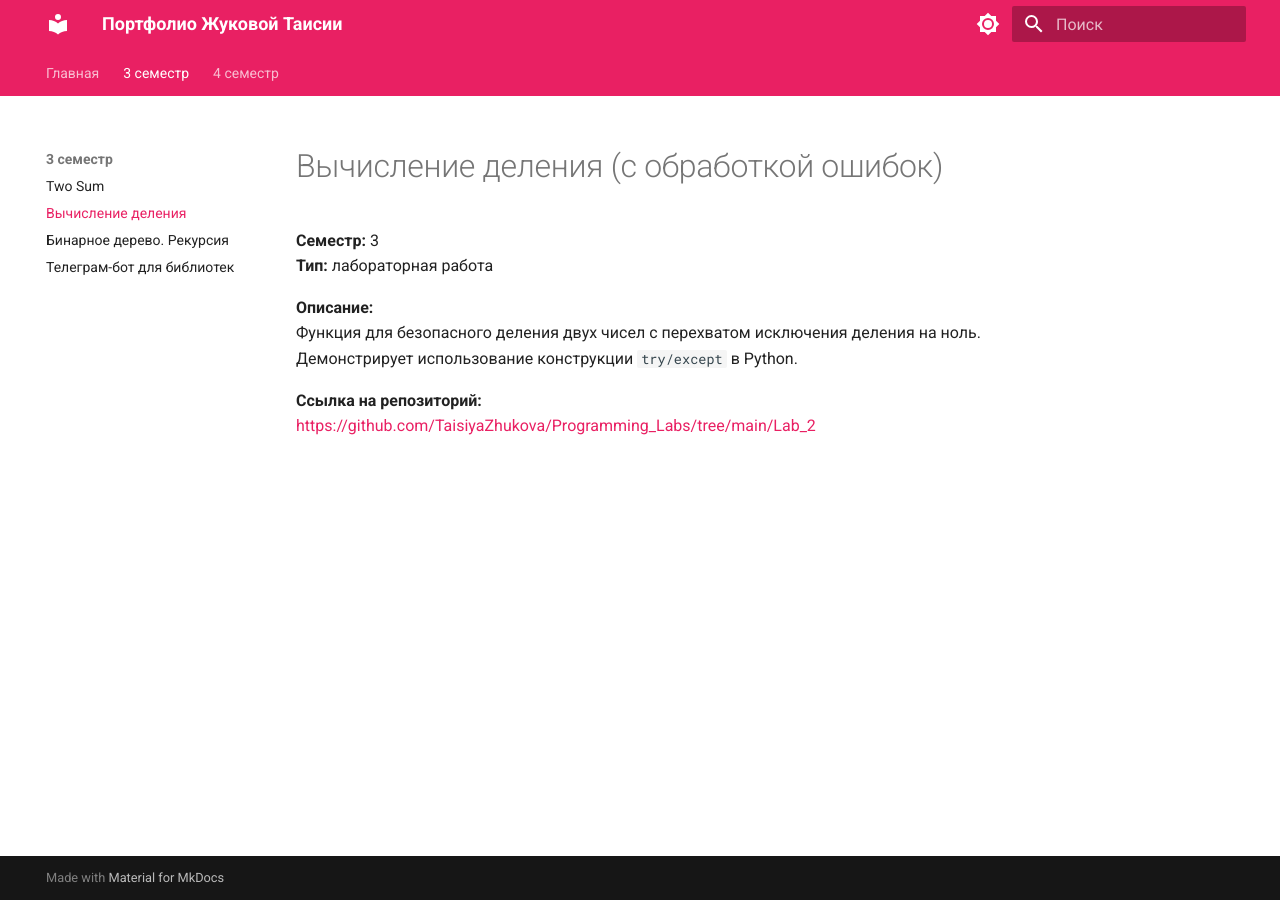
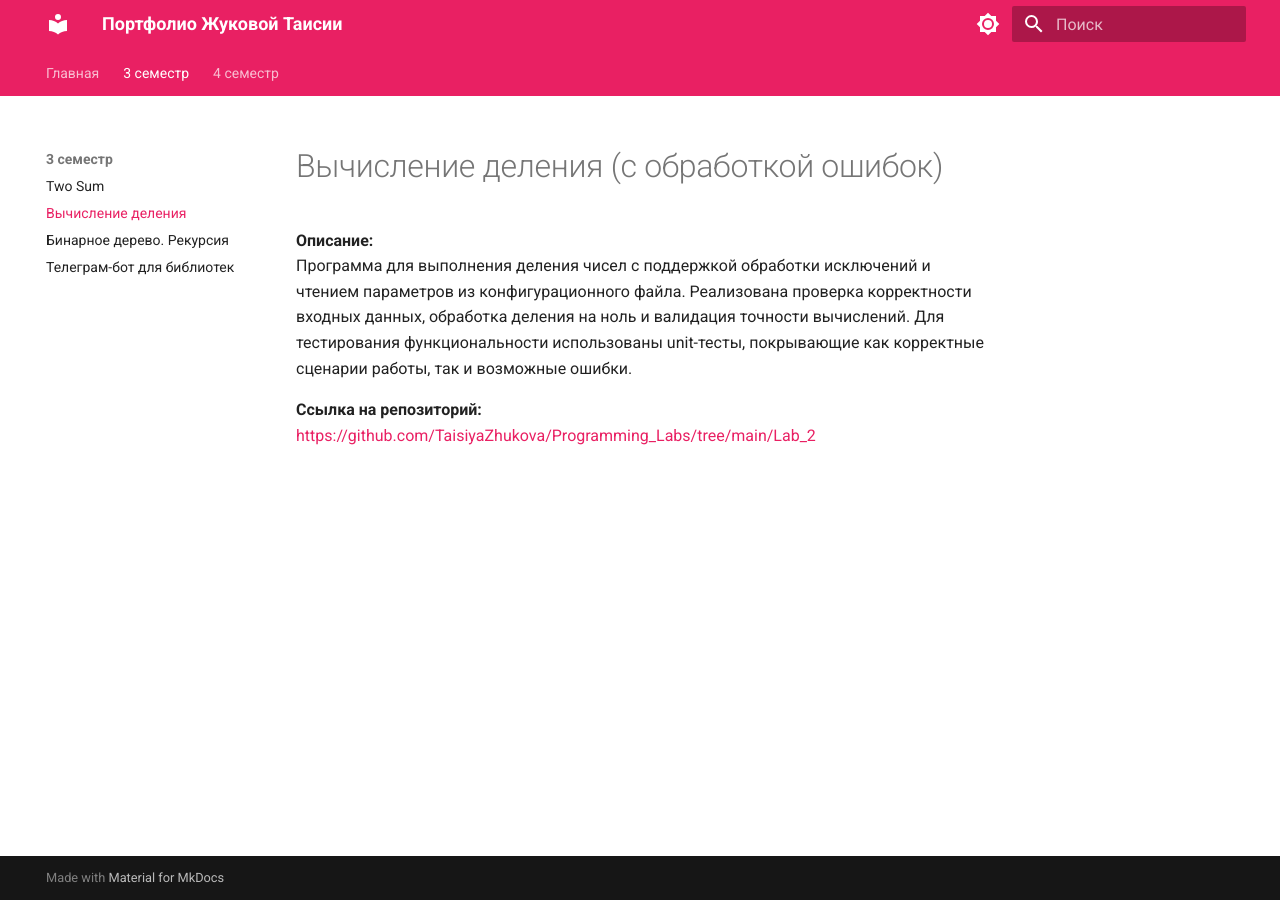
Before and after one commit to TaisiyaZhukova/portfolio-site, an MkDocs documentation site: the page built from docs/projects/division_calculation.md, in a window 1280 px wide. Built offline with MkDocs 1.6.1 and Material for MkDocs 9.7.7, drawn with Linux system fonts in a browser that asks for light colours.

Commit message:
Update division_calculation.md

```diff
--- a/docs/projects/division_calculation.md
+++ b/docs/projects/division_calculation.md
@@ -1,10 +1,7 @@
 # Вычисление деления (с обработкой ошибок)
 
-**Семестр:** 3
-**Тип:** лабораторная работа
-
 **Описание:**
-Функция для безопасного деления двух чисел с перехватом исключения деления на ноль. Демонстрирует использование конструкции `try/except` в Python.
+Программа для выполнения деления чисел с поддержкой обработки исключений и чтением параметров из конфигурационного файла. Реализована проверка корректности входных данных, обработка деления на ноль и валидация точности вычислений. Для тестирования функциональности использованы unit-тесты, покрывающие как корректные сценарии работы, так и возможные ошибки.
 
 **Ссылка на репозиторий:**
 [https://github.com/TaisiyaZhukova/Programming_Labs/tree/main/Lab_2](https://github.com/TaisiyaZhukova/Programming_Labs/tree/main/Lab_2)
```
